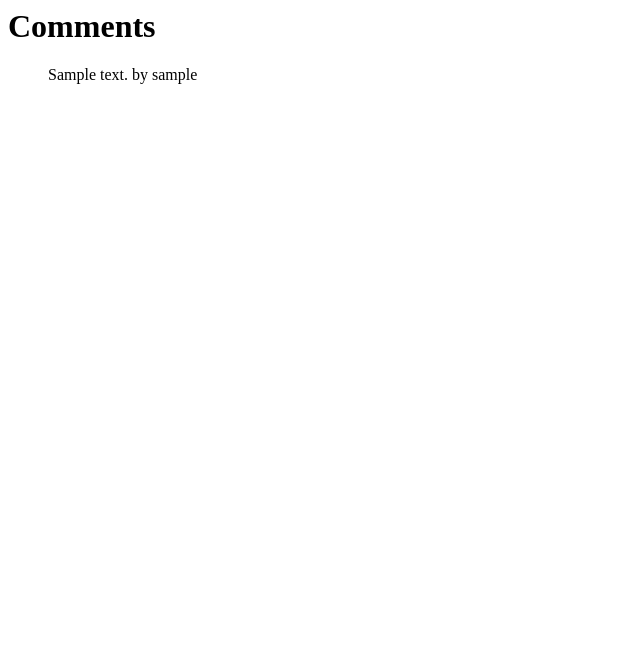
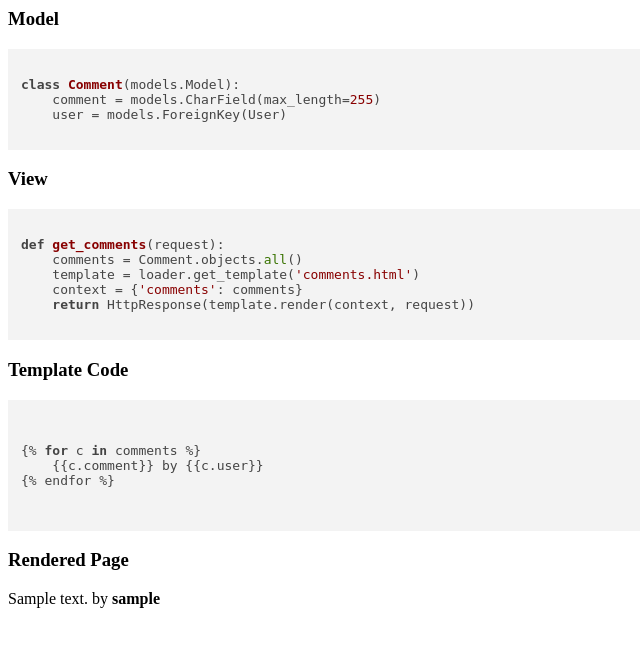
Before and after one commit to blackfireio/django-demo, a Django app: page /nplusone/ in a window 1280 px wide. Shown: the top 647 px of the page, without its empty margins (0-640 px from the left). Run offline with Django 3.2, Linux system fonts and the light colour scheme; tables that the repository leaves empty hold one stand-in row (values such as "Sample post"); some libraries are stand-ins or nearby versions.

Commit message:
Add code to views

```diff
--- a/bfdemo/asgi.py
+++ b/bfdemo/asgi.py
@@ -7,6 +7,8 @@ For more information on this file, see
 https://docs.djangoproject.com/en/3.0/howto/deployment/asgi/
 """
 
+# uvicorn mypolls.asgi:application --reload
+
 import os
 
 from django.core.asgi import get_asgi_application
--- a/bfdemo/templates/nplusone.html
+++ b/bfdemo/templates/nplusone.html
@@ -1,8 +1,40 @@
+<head>
+    <link rel="stylesheet" href="//cdnjs.cloudflare.com/ajax/libs/highlight.js/9.13.1/styles/default.min.css">
+    <script src="//cdnjs.cloudflare.com/ajax/libs/highlight.js/9.13.1/highlight.min.js"></script>
+    <script>hljs.initHighlightingOnLoad();</script>
+</head>
+
 <body>
-    <h1>Comments</h1>
-    <ul>
-        {% for c in comments %}
-        {{ c.comment }} by {{ c.user }} </br>
-        {% endfor %}
-    </ul>
+
+    <h3>Model</h3>
+    <pre><code id="sourcecode" class="python">
+class Comment(models.Model):
+    comment = models.CharField(max_length=255)
+    user = models.ForeignKey(User)
+    </code></pre>
+
+    <h3>View</h3>
+    <pre><code id="sourcecode" class="python">
+def get_comments(request):
+    comments = Comment.objects.all()
+    template = loader.get_template('comments.html')
+    context = {'comments': comments}
+    return HttpResponse(template.render(context, request))
+    </code></pre>
+
+    <h3>Template Code</h3>
+    <pre><code id="sourcecode" class="python">
+        {% raw %}
+{% for c in comments %}
+    {{c.comment}} by {{c.user}}
+{% endfor %}
+        {% endraw %}
+    </code></pre>
+
+    <h3>Rendered Page</h3>
+
+    {% for c in comments %}
+    {{c.comment}} by <b>{{c.user}}</b></br>
+    {% endfor %}
+
 </body>
--- a/bfdemo/views.py
+++ b/bfdemo/views.py
@@ -17,7 +17,7 @@ def nplusone(request):
 
 def nplusone_fix(request):
     comments = Comment.objects.select_related('user').all()
-    template = loader.get_template('nplusone.html')
+    template = loader.get_template('nplusone-fix.html')
     context = {'comments': comments}
     return HttpResponse(template.render(context, request))
 
@@ -31,6 +31,6 @@ def memspike(request):
 
 def memspike_fix(request):
     comments = Comment.objects.all().iterator()
-    template = loader.get_template('memspike.html')
+    template = loader.get_template('memspike-fix.html')
     context = {'comments': comments}
     return HttpResponse(template.render(context, request))
--- a/generate_data.py
+++ b/generate_data.py
@@ -9,8 +9,8 @@ Comment.objects.all().delete()
 print(Comment.objects.count())
 
 new_comments = []
-for i in range(500):
-    new_comments.append(Comment(user=u, comment='Oh! That is awesome!'))
+for i in range(150):
+    new_comments.append(Comment(user=u, comment='Oh! Blackfire is cool!'))
     if (i % 100) == 0:
         print(i)
 Comment.objects.bulk_create(new_comments)
```
Also changed, not shown: bfdemo/settings.py (+8 -0 lines), 1 other file.
